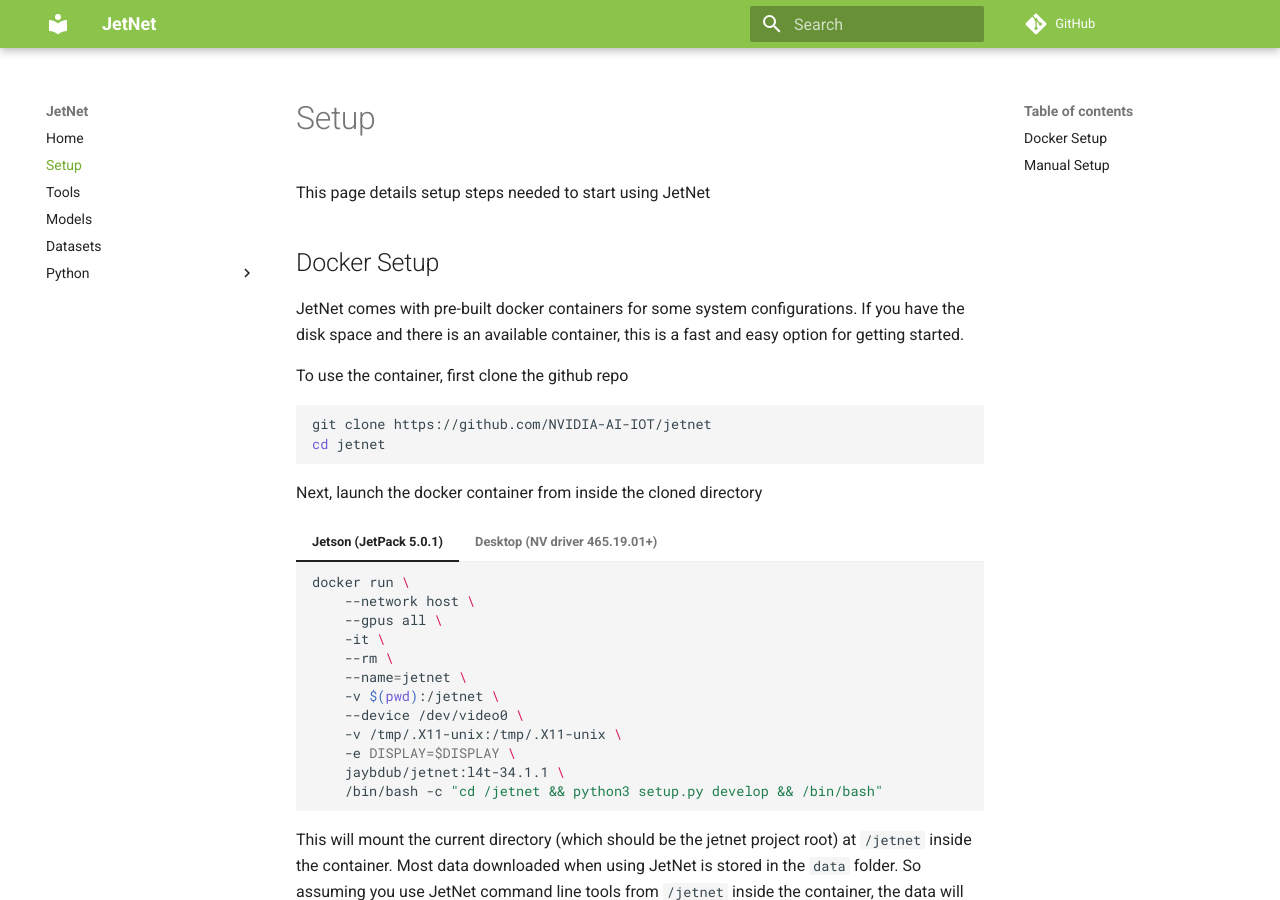
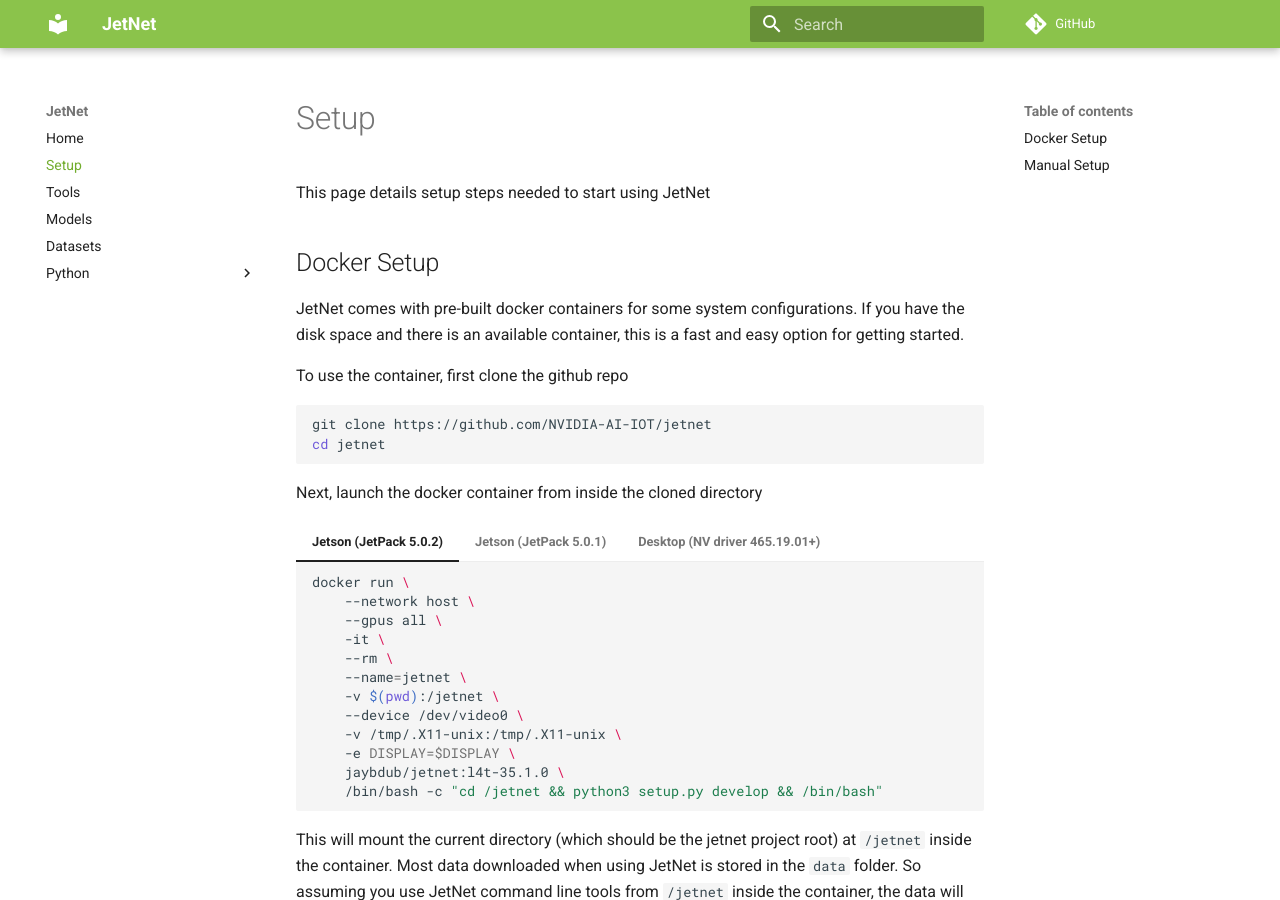
Before and after one commit to NVIDIA-AI-IOT/jetnet, an MkDocs documentation site: the page built from docs/setup.md, in a window 1280 px wide and 900 px high. Built offline with MkDocs 1.6.1 and Material for MkDocs 9.7.7, drawn with Linux system fonts in a browser that asks for light colours; comment, search, counter and statistics services are not loaded; some of the changed lines change nothing that is shown.

Commit message:
add jetpack 502 docker to setup

````diff
--- a/docs/setup.md
+++ b/docs/setup.md
@@ -13,6 +13,23 @@
 ```
 
 Next, launch the docker container from inside the cloned directory
+
+=== "Jetson (JetPack 5.0.2)"
+
+    ```bash
+    docker run \
+        --network host \
+        --gpus all \
+        -it \
+        --rm \
+        --name=jetnet \
+        -v $(pwd):/jetnet \
+        --device /dev/video0 \
+        -v /tmp/.X11-unix:/tmp/.X11-unix \
+        -e DISPLAY=$DISPLAY \
+        jaybdub/jetnet:l4t-35.1.0 \
+        /bin/bash -c "cd /jetnet && python3 setup.py develop && /bin/bash"
+    ```
 
 === "Jetson (JetPack 5.0.1)"
 
````
